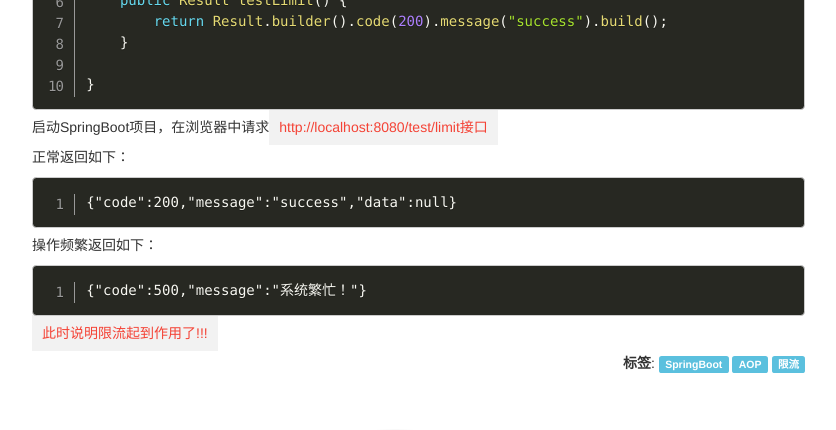
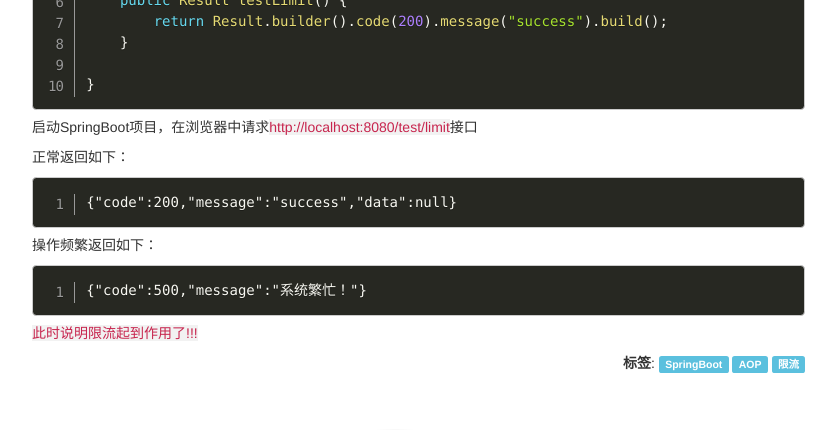
Before and after one commit to chaojunma/chaojunma.github.io, a Jekyll site: the page built from _posts/2020-5-22-SpringBoot基于RateLimiter+AOP动态的为不同接口限流.md, in a window 1280 px wide. Shown: the part 3568-3998 px from the top of the page, without its empty margins (141-977 px from the left). Built offline with Jekyll 4.4.1, drawn with Linux system fonts in a browser that asks for light colours; comment, search, counter and statistics services are not loaded.

Commit message:
修改样式

`````diff
--- a/_posts/2020-5-22-SpringBoot基于RateLimiter+AOP动态的为不同接口限流.md
+++ b/_posts/2020-5-22-SpringBoot基于RateLimiter+AOP动态的为不同接口限流.md
@@ -181,7 +181,7 @@ public class RateLimitController {
 }
 ```
 
-启动SpringBoot项目，在浏览器中请求<span class="markdown-tag">http://localhost:8080/test/limit<span>接口
+启动SpringBoot项目，在浏览器中请求<span class="markdown-tag">http://localhost:8080/test/limit</span>接口
 
 正常返回如下：
 
@@ -195,4 +195,4 @@ public class RateLimitController {
 {"code":500,"message":"系统繁忙！"}
 ````
 
-<span class="markdown-tag">此时说明限流起到作用了!!!<span>
+<span class="markdown-tag">此时说明限流起到作用了!!!</span>
--- a/css/renge.css
+++ b/css/renge.css
@@ -17,7 +17,6 @@
 }
 
 .markdown-tag {
-  background:#F2F2F2;
-  color:#F44336;
-  padding:10px;
+  color: #c7254e;
+  background-color: #f2f2f2;
 }
`````
